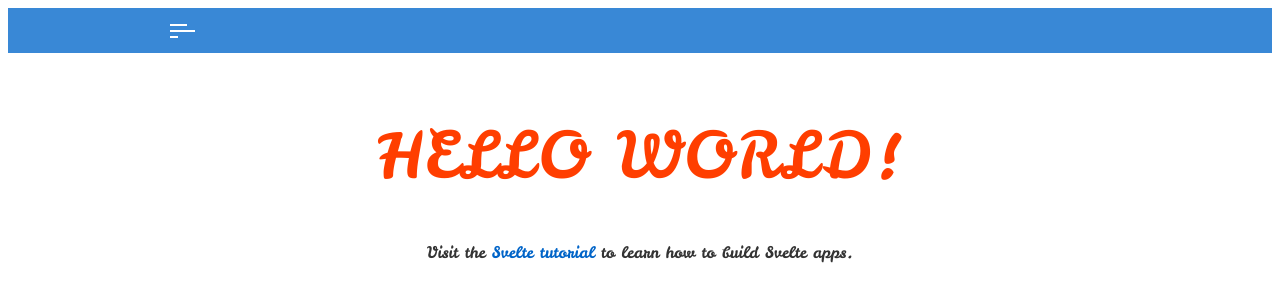
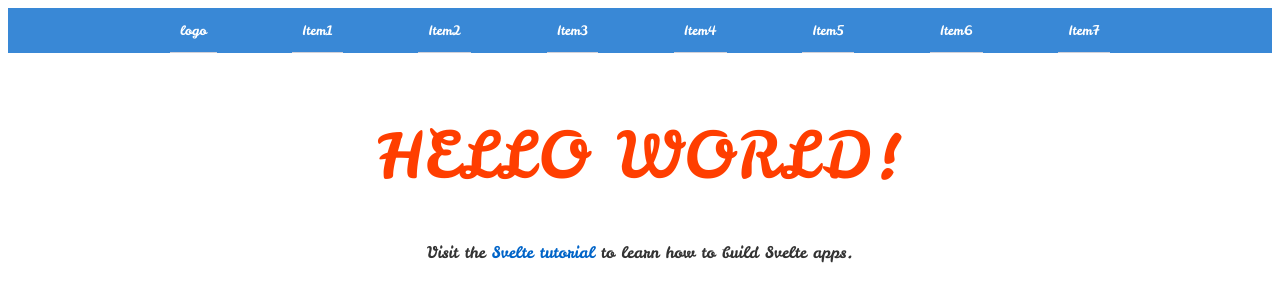
Before and after one commit to sammy-code98/svelte-navbar, a Svelte app: page / in a window 1280 px wide. Shown: the top 302 px of the page. Built offline with nearby package versions, Linux system fonts and the light colour scheme.

Commit message:
add media queries

```diff
--- a/src/App.svelte
+++ b/src/App.svelte
@@ -144,7 +144,7 @@
     height: 1px;
     background-color: rgb(209, 209, 218);
   }
-  .navbar-list  a{
+  .navbar-list a {
     color: #fff;
     text-decoration: none;
     display: flex;
@@ -161,10 +161,23 @@
     font-size: 4em;
     font-weight: 100;
   }
-
+  /* media queries */
   @media (min-width: 640px) {
     main {
       max-width: none;
     }
   }
+
+  @media only screen and (min-width: 767px) {
+    .mobile-icon {
+      display: none;
+    }
+    .navbar-list {
+      display: flex;
+      padding: 0;
+    }
+    .navbar-list a {
+      display: inline-flex;
+    }
+  }
 </style>
```
Lines whose indentation alone changed are shown as unchanged.
